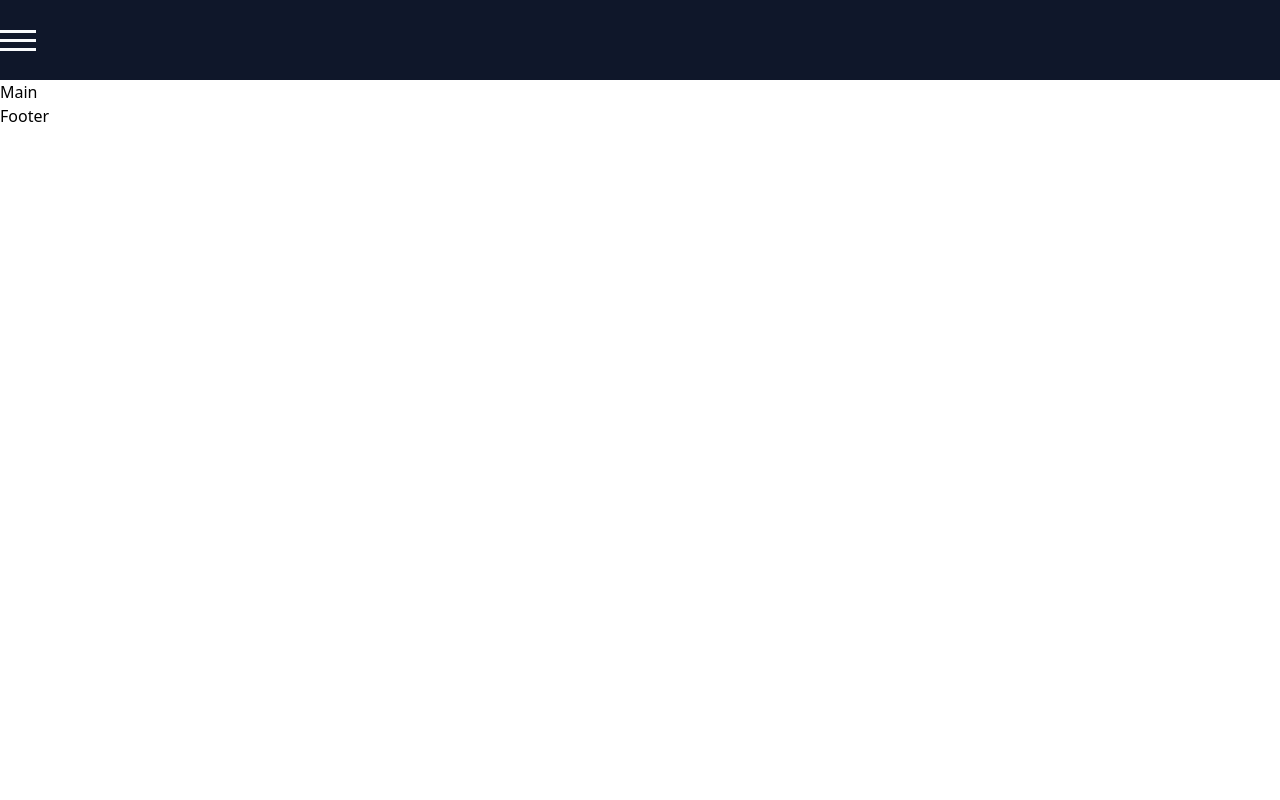
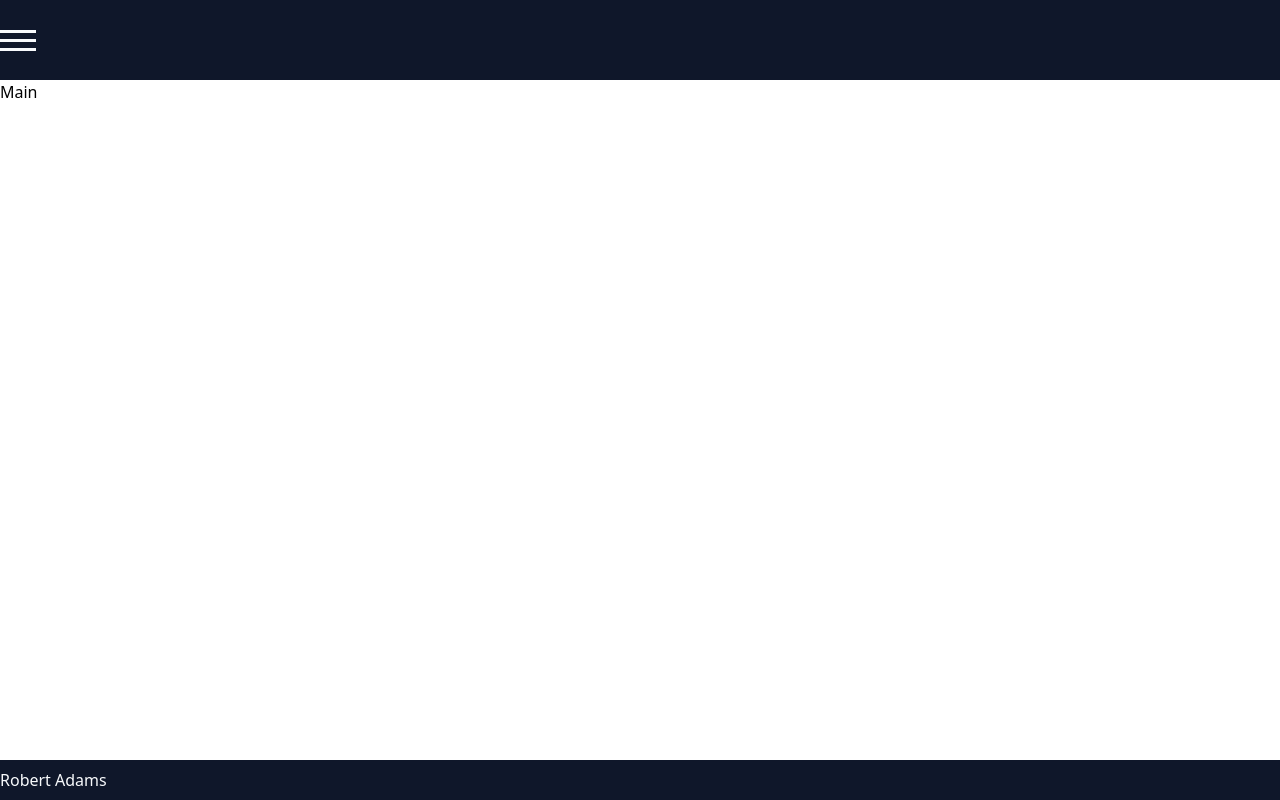
Before and after one commit to r0b4dams/portfolio, a Next.js app: page / in a window 1280 px wide. Built offline with nearby package versions, Linux system fonts and the light colour scheme.

Commit message:
updated footer with basic styles

```diff
--- a/components/Footer/index.tsx
+++ b/components/Footer/index.tsx
@@ -1,7 +1,21 @@
 import React from 'react';
 
+const styles = {
+  position: 'fixed bottom-0 left-0 right-0 z-[999]',
+  height: 'h-[5vh]',
+  flex: 'flex items-center',
+  bgColor: 'bg-slate-900',
+  txtColor: 'text-slate-50',
+};
+
 const Footer: React.FC = (): JSX.Element => {
-  return <footer>Footer</footer>;
+  return (
+    <footer
+      className={`${styles.position} ${styles.height} ${styles.flex} ${styles.bgColor} ${styles.txtColor}`}
+    >
+      Robert Adams
+    </footer>
+  );
 };
 
 export default Footer;
```
